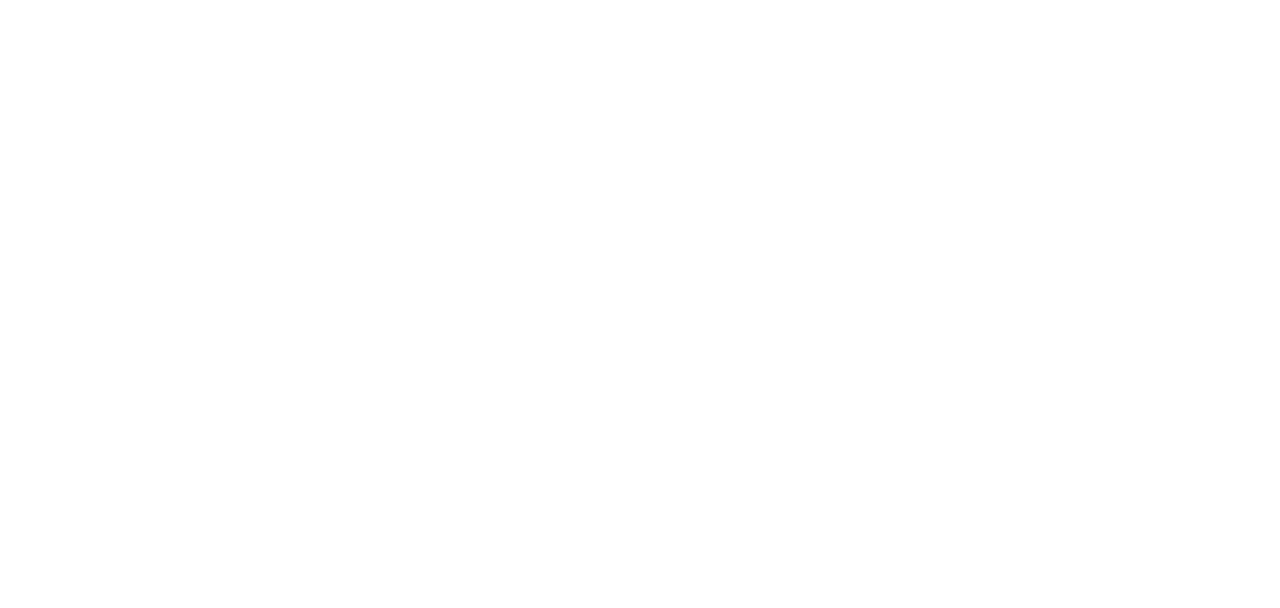
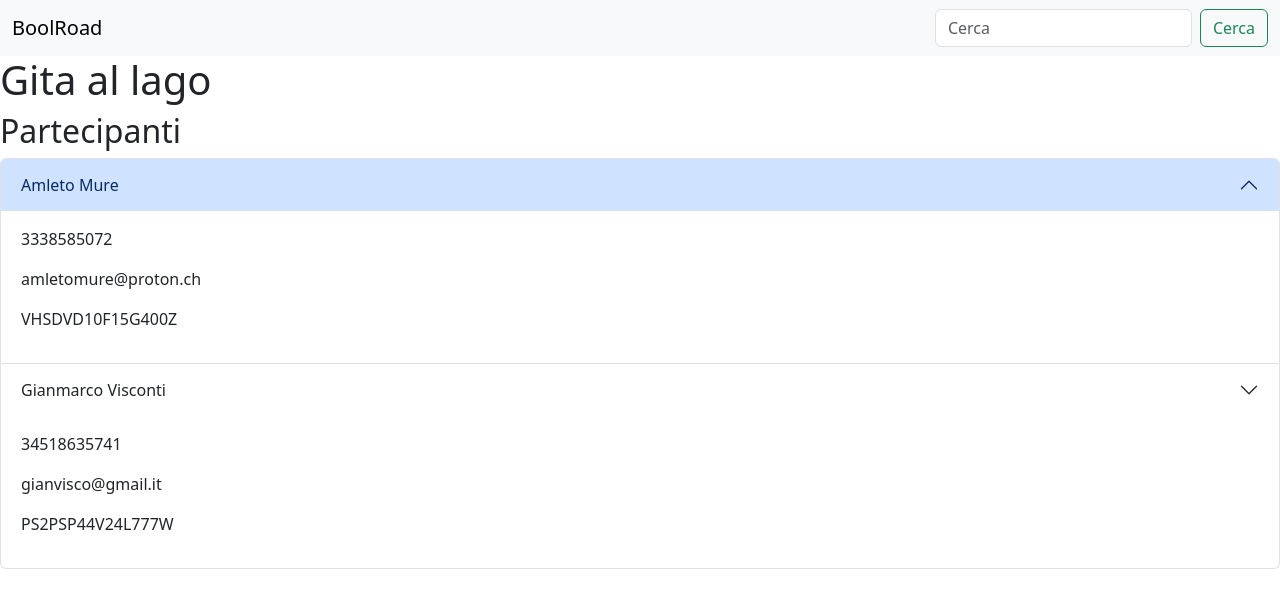
Before and after one commit to Johnnyfromtheblock4/boolroad, a React (Vite) app: page /trips in a window 1280 px wide. Before the commit this address had no page. Shown: the top 608 px of the page. Built offline with nearby package versions, Linux system fonts and the light colour scheme.

Commit message:
[UPD] DetailTrip paticipants details

```diff
--- a/src/App.jsx
+++ b/src/App.jsx
@@ -10,7 +10,7 @@
         <Routes>
           <Route element={<DefaultLayout />}>
             <Route path="/" element={<HomePage />} />
-            <Route path="/trips/:id" element={<DetailTrip />} />
+            <Route path="/trips" element={<DetailTrip />} />
           </Route>
         </Routes>
       </BrowserRouter>
--- a/src/pages/DetailTrip.jsx
+++ b/src/pages/DetailTrip.jsx
@@ -1,9 +1,62 @@
-import React from "react";
+import trips from "../data/db";
 
 const DetailTrip = () => {
   return (
     <div>
-      <h1>Detail Trip</h1>
+      <h1>{trips[0].name}</h1>
+      <h2>Partecipanti</h2>
+      <div className="accordion" id="accordionExample">
+        <div className="accordion-item">
+          <h2 className="accordion-header">
+            <button
+              className="accordion-button"
+              type="button"
+              data-bs-toggle="collapse"
+              data-bs-target="#collapseOne"
+              aria-expanded="true"
+              aria-controls="collapseOne"
+            >
+              {trips[0].participants[0].name} {trips[0].participants[0].surname}{" "}
+            </button>
+          </h2>
+          <div
+            id="collapseOne"
+            className="accordion-collapse collapse show"
+            data-bs-parent="#accordionExample"
+          >
+            <div className="accordion-body">
+              <p>{trips[0].participants[0].phone}</p>
+              <p>{trips[0].participants[0].email}</p>
+              <p>{trips[0].participants[0].fiscalCode}</p>
+            </div>
+          </div>
+        </div>
+        <div className="accordion-item">
+          <h2 className="accordion-header">
+            <button
+              className="accordion-button collapsed"
+              type="button"
+              data-bs-toggle="collapse"
+              data-bs-target="#collapseTwo"
+              aria-expanded="false"
+              aria-controls="collapseTwo"
+            >
+              {trips[0].participants[1].name} {trips[0].participants[1].surname}
+            </button>
+          </h2>
+          <div
+            id="collapseTwo"
+            className="accordion-collapse collapse show"
+            data-bs-parent="#accordionExample"
+          >
+            <div className="accordion-body">
+              <p>{trips[0].participants[1].phone}</p>
+              <p>{trips[0].participants[1].email}</p>
+              <p>{trips[0].participants[1].fiscalCode}</p>
+            </div>
+          </div>
+        </div>
+      </div>
     </div>
   );
 };
--- a/src/pages/HomePage.jsx
+++ b/src/pages/HomePage.jsx
@@ -1,5 +1,4 @@
 import trips from "../data/db";
-console.log(trips);
 
 const HomePage = () => {
   return (
```
